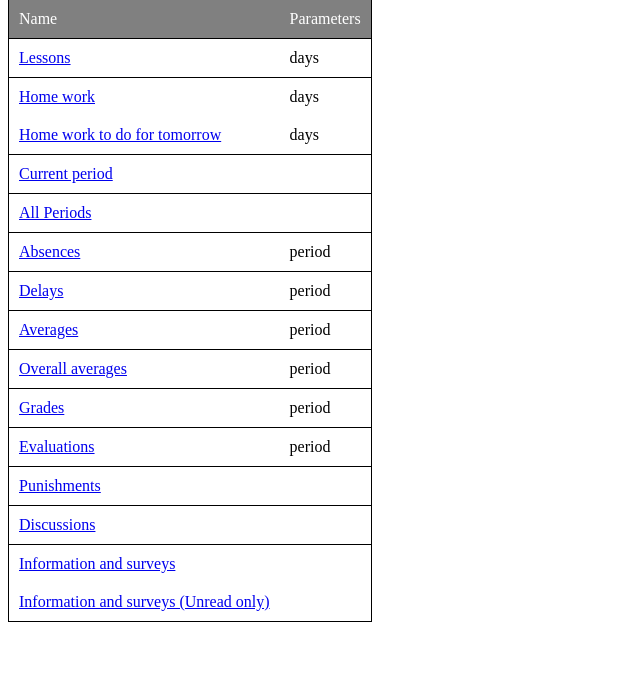
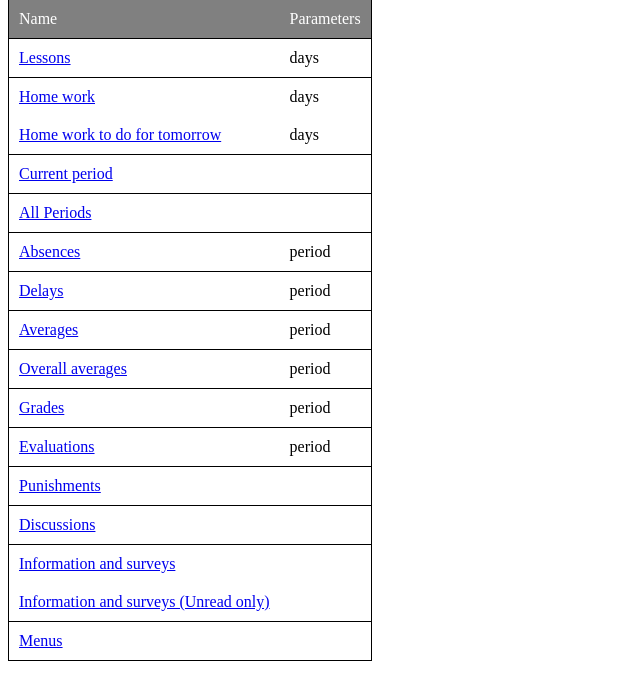
Before and after one commit to bdbogjoe/pronote-rest, a Flask app: template templates/home.html in a window 1280 px wide. Shown: the part 126-800 px from the top of the page, without its empty margins (0-640 px from the left). Run offline with Flask 3, Linux system fonts and the light colour scheme; the template is opened without the code that fills it, so the values that code supplies are empty; parts of the project's set-up code (start-up, migrations or seed data) failed here and were passed over.

Commit message:
add menus support

```diff
--- a/app.py
+++ b/app.py
@@ -92,6 +92,25 @@ def information_and_surveys(type=None, child=None):
                     abort(500)
         log.debug(f"Loaded information_and_surveys {type} for {child} : {out}")
         return out
+
+@app.route('/menus')
+@app.route('/menus/<child>')
+def menus(child=None):
+    with rwlock.gen_rlock():
+        log.debug(f"Loading menus for {child}")
+        out = {}
+        start = date.today()
+        end = start + timedelta(days=5)
+        for key in children:
+            if child is None or child in key:
+                client = children[key]
+                if client.logged_in:
+                    out[key] = __serialize(sorted(client.menus(start, end), key=get_sort))
+                else:
+                    abort(500)
+        log.debug(f"Loaded menus for {child} : {out}")
+        return out
+
 
 
 @app.route('/discussions')
@@ -355,8 +374,10 @@ def internal_error(error):
 @app.errorhandler(Exception)
 def internal_error(error):
     log.error(error)
+    log.exception(error)
     status_code = 500
     description = ""
+    message=""
     if hasattr(error, 'name'):
         message = error.name
     if hasattr(error, 'code'):
--- a/templates/home.html
+++ b/templates/home.html
@@ -117,6 +117,10 @@
         <td><a href="/information_and_surveys-unread">Information and surveys (Unread only)</a></td>
         <td></td>
     </tr>
+    <tr>
+        <td><a href="/menus">Menus</a></td>
+        <td></td>
+    </tr>
     </tbody>
 </table>
 </body>
```
